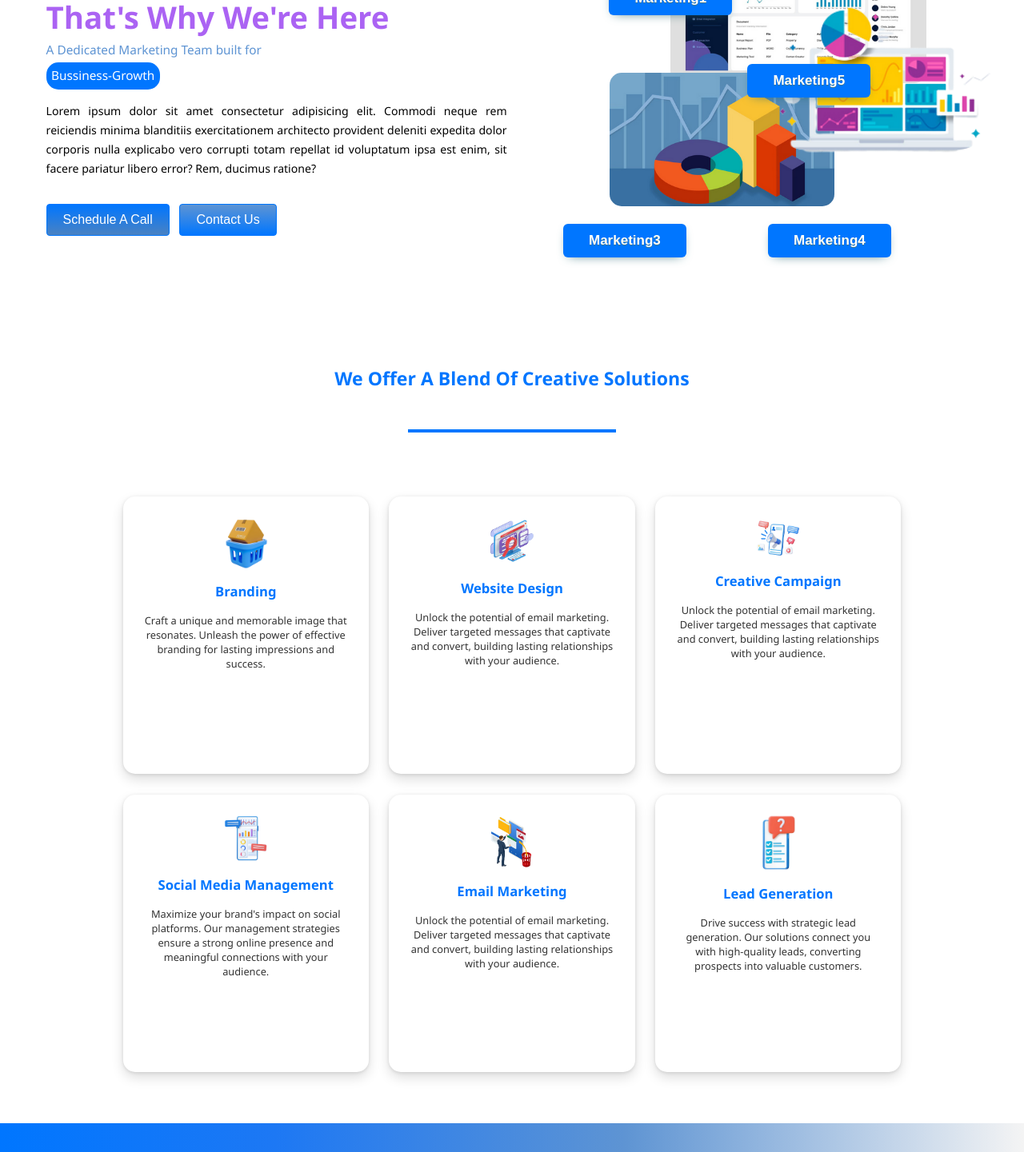
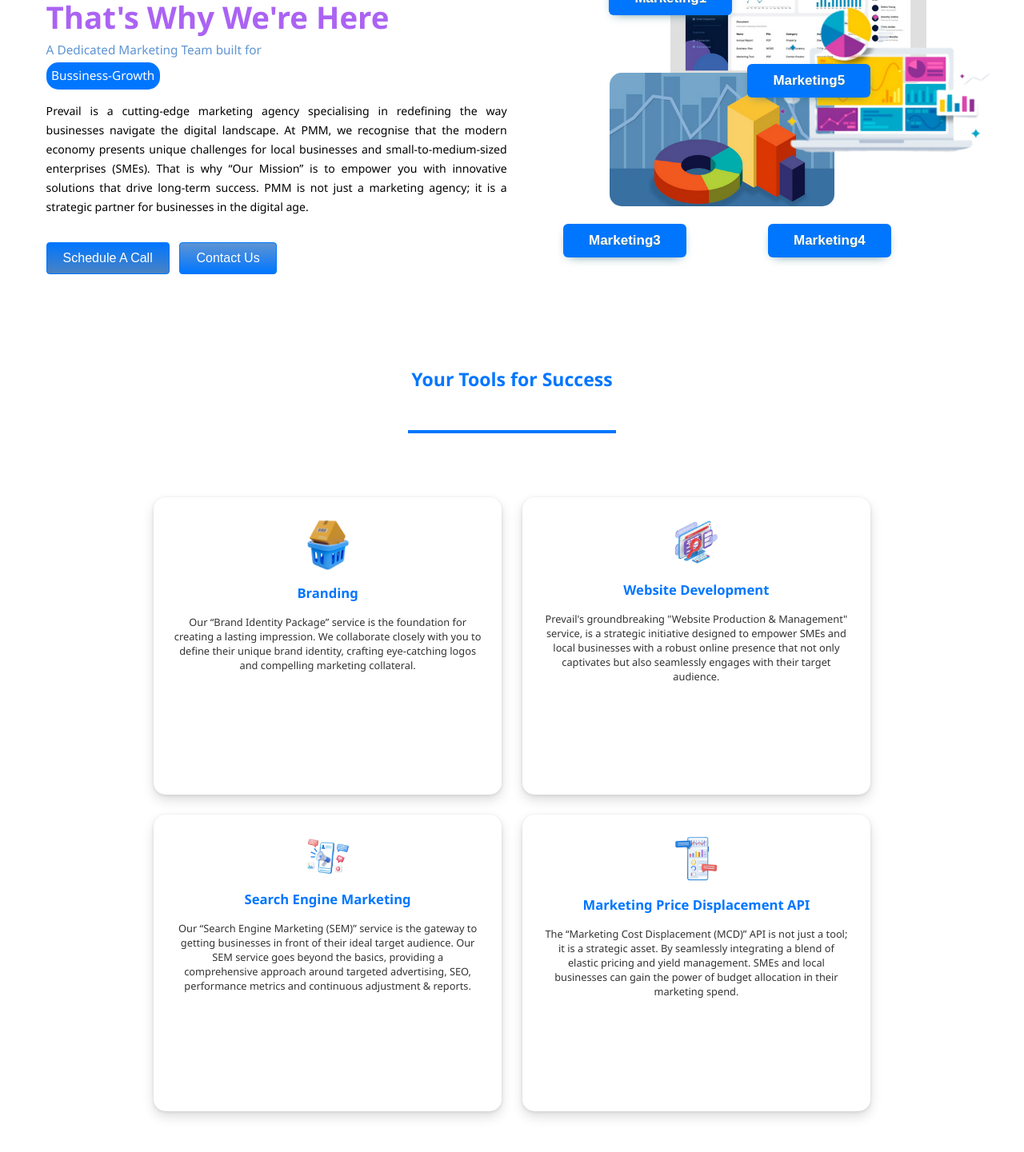
Before and after one commit to Umweltdev/prevailclient, a React (Vite) app: page / in a window 1280 px wide. Shown: the part 1000-2441 px from the top of the page at 80% size. Built offline with nearby package versions, Linux system fonts and the light colour scheme.

Commit message:
Your Tools for success section completed

```diff
--- a/src/components/Landing/SectionFive.jsx
+++ b/src/components/Landing/SectionFive.jsx
@@ -11,37 +11,24 @@ const cardInfo = [
     icon: branding,
     header: "Branding",
     description:
-      "Craft a unique and memorable image that resonates. Unleash the power of effective branding for lasting impressions and success.",
+      "Our “Brand Identity Package” service is the foundation for creating a lasting impression. We collaborate closely with you to define their unique brand identity, crafting eye-catching logos and compelling marketing collateral.",
   },
   {
     icon: website,
-    header: "Website Design",
-    description:
-      "Unlock the potential of email marketing. Deliver targeted messages that captivate and convert, building lasting relationships with your audience.",
+    header: "Website Development",
+    description: `Prevail's groundbreaking "Website Production & Management" service, is a strategic initiative designed to empower SMEs and local businesses with a robust online presence that not only captivates but also seamlessly engages with their target audience.`,
   },
   {
     icon: announcement,
-    header: "Creative Campaign",
+    header: "Search Engine Marketing",
     description:
-      "Unlock the potential of email marketing. Deliver targeted messages that captivate and convert, building lasting relationships with your audience.",
+      "Our “Search Engine Marketing (SEM)” service is the gateway to getting businesses in front of their ideal target audience. Our SEM service goes beyond the basics, providing a comprehensive approach around targeted advertising, SEO, performance metrics and continuous adjustment & reports.",
   },
   {
     icon: socialmedia,
-    header: "Social Media Management",
+    header: "Marketing Price Displacement API",
     description:
-      "Maximize your brand's impact on social platforms. Our management strategies ensure a strong online presence and meaningful connections with your audience.",
-  },
-  {
-    icon: email,
-    header: "Email Marketing",
-    description:
-      "Unlock the potential of email marketing. Deliver targeted messages that captivate and convert, building lasting relationships with your audience.",
-  },
-  {
-    icon: calls,
-    header: "Lead Generation",
-    description:
-      "Drive success with strategic lead generation. Our solutions connect you with high-quality leads, converting prospects into valuable customers.",
+      "The “Marketing Cost Displacement (MCD)” API is not just a tool; it is a strategic asset. By seamlessly integrating a blend of elastic pricing and yield management. SMEs and local businesses can gain the power of budget allocation in their marketing spend.",
   },
 ];
 
@@ -49,9 +36,7 @@ const SectionFive = () => {
   return (
     <div className="sFiveContainer">
       <div className="sFiveHero">
-        <h1 className="sFiveHeroText">
-          We Offer A Blend Of Creative Solutions
-        </h1>
+        <h1 className="sFiveHeroText">Your Tools for Success</h1>
         <div className="sFiveHeroHr"></div>
       </div>
       <div className="sFiveCardContainer">
--- a/src/components/Landing/SectionTwo.jsx
+++ b/src/components/Landing/SectionTwo.jsx
@@ -16,11 +16,13 @@ const SectionTwo = () => {
             <span className="sTwoHero1span">Bussiness-Growth</span>
           </p>
           <p className="sTwoHero2">
-            Lorem ipsum dolor sit amet consectetur adipisicing elit. Commodi
-            neque rem reiciendis minima blanditiis exercitationem architecto
-            provident deleniti expedita dolor corporis nulla explicabo vero
-            corrupti totam repellat id voluptatum ipsa est enim, sit facere
-            pariatur libero error? Rem, ducimus ratione?
+            Prevail is a cutting-edge marketing agency specialising in
+            redefining the way businesses navigate the digital landscape. At
+            PMM, we recognise that the modern economy presents unique challenges
+            for local businesses and small-to-medium-sized enterprises (SMEs).
+            That is why “Our Mission” is to empower you with innovative
+            solutions that drive long-term success. PMM is not just a marketing
+            agency; it is a strategic partner for businesses in the digital age.
           </p>
           <div className="sTwoRightBtn">
             <button className="sTwoLeftBtn1">Schedule A Call</button>
--- a/src/components/Landing/assets/landing.css
+++ b/src/components/Landing/assets/landing.css
@@ -608,8 +608,8 @@
   align-items: center;
   padding: 2vw;
   border-radius: 15px;
-  height: 37vh;
-  width: 20vw;
+  height: 40vh;
+  width: 30vw;
   transition: 0.5s ease-in-out;
   box-shadow: 0 7px 15px 0 rgba(0, 0, 0, 0.13), 0 1px 4px 0 rgba(0, 0, 0, 0.11);
 }
@@ -641,7 +641,7 @@
 
 .sFiveText {
   margin-top: 2vh;
-  width: 20vw;
+  width: 30vw;
   text-align: center;
   color: #333;
   font-size: 1vw;
```
Also changed, not shown: 1 other file (tests, documents, lock files or other folders).
